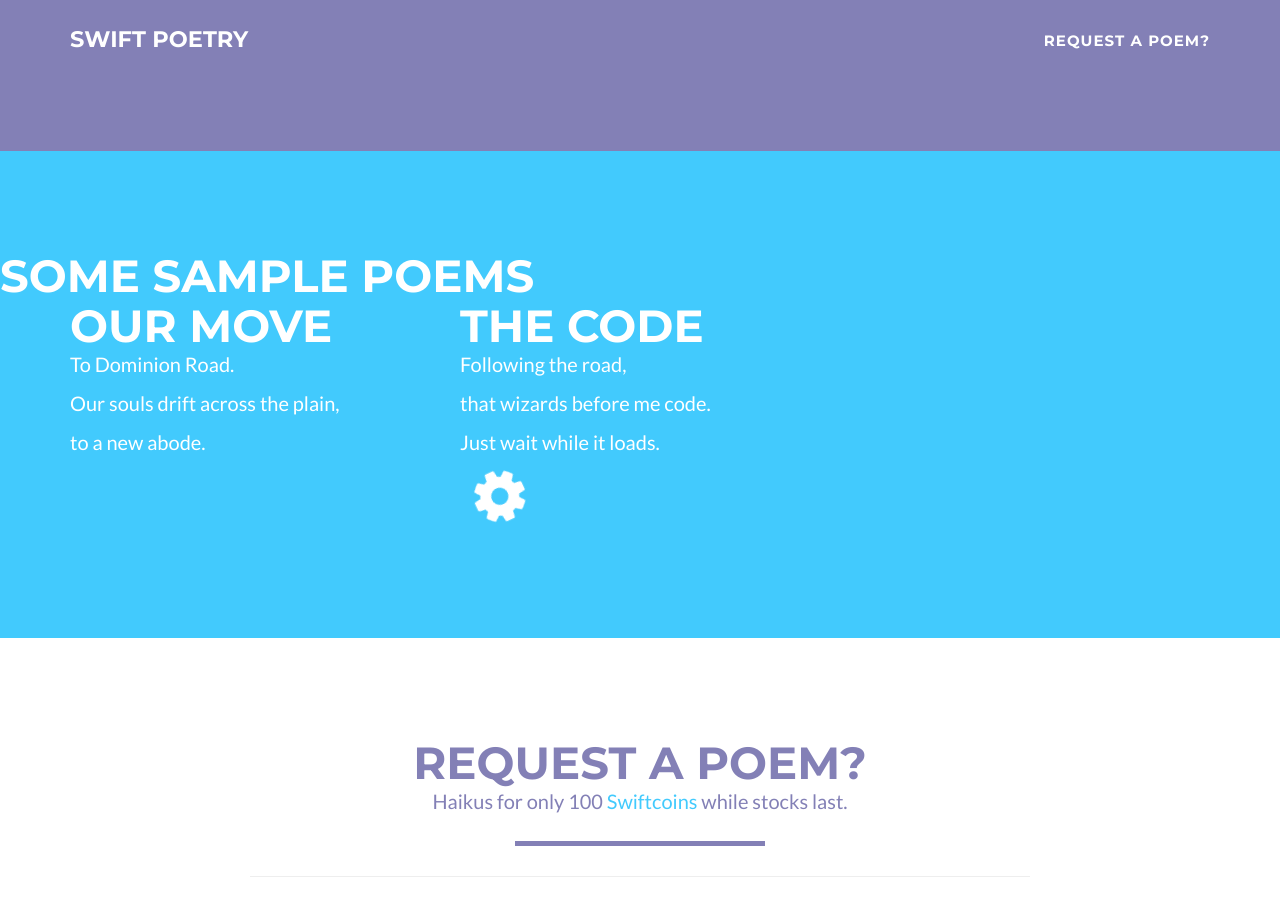
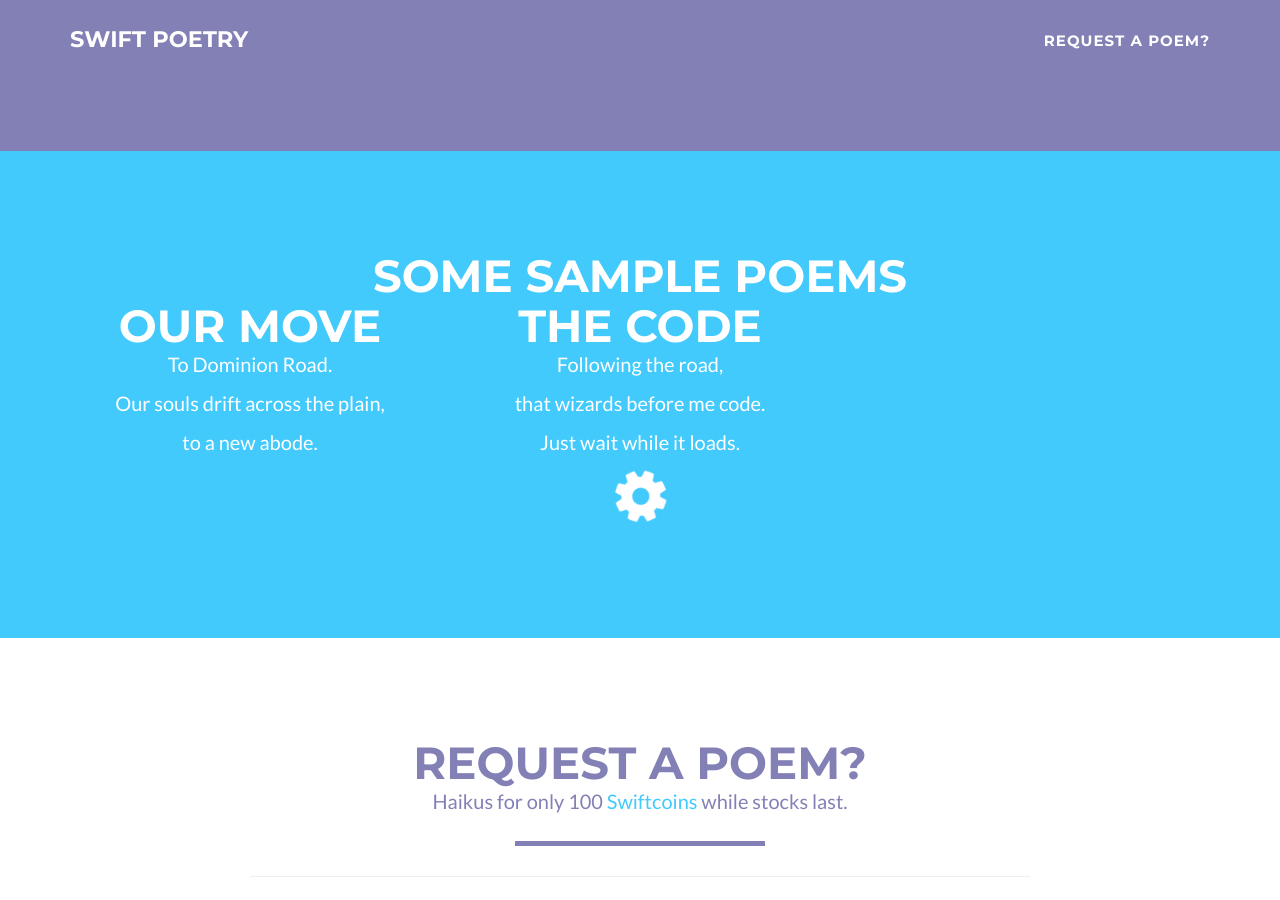
Before and after one commit to foopod/swiftpoetry, a Jekyll site: the page built from index.html, in a window 1280 px wide and 900 px high, scrolled down 1104 px. Built offline with Jekyll 4.4.1, drawn with Linux system fonts in a browser that asks for light colours.

Commit message:
Update default.html

```diff
--- a/_layouts/default.html
+++ b/_layouts/default.html
@@ -7,7 +7,7 @@
 <!--    {% include portfolio_grid.html %}-->
     {% include about.html %}
 
-    <section style="background-color: #{{ site.color.primary }}; color:white;">
+    <section style="background-color: #{{ site.color.primary }}; color:white;" class="text-center">
         <h2>Some sample poems</h2>
         <div class="container">
 
```
